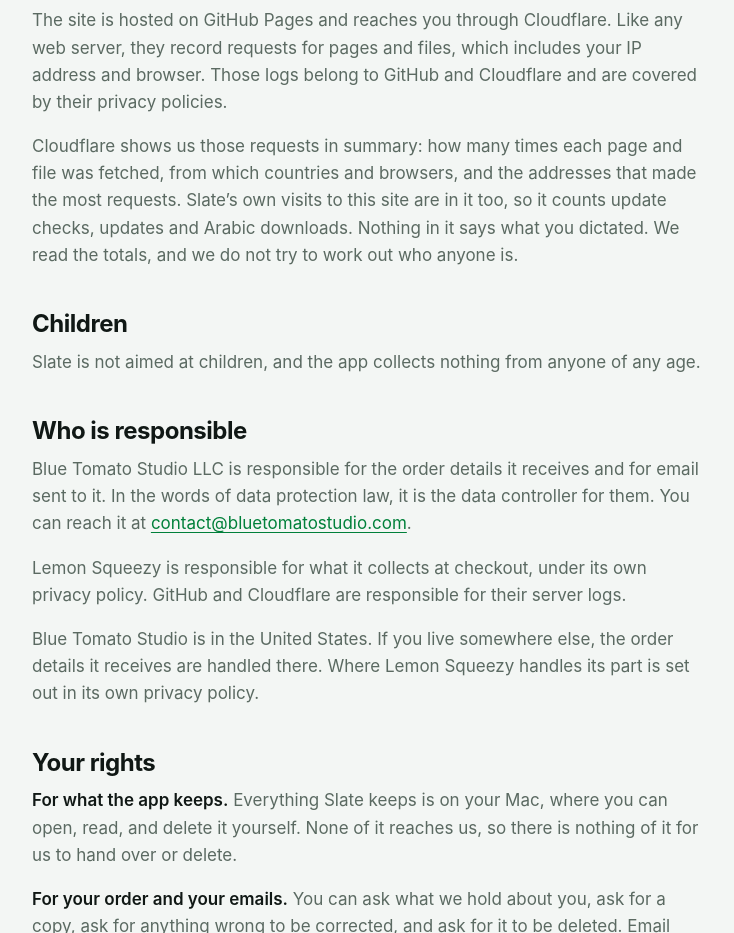
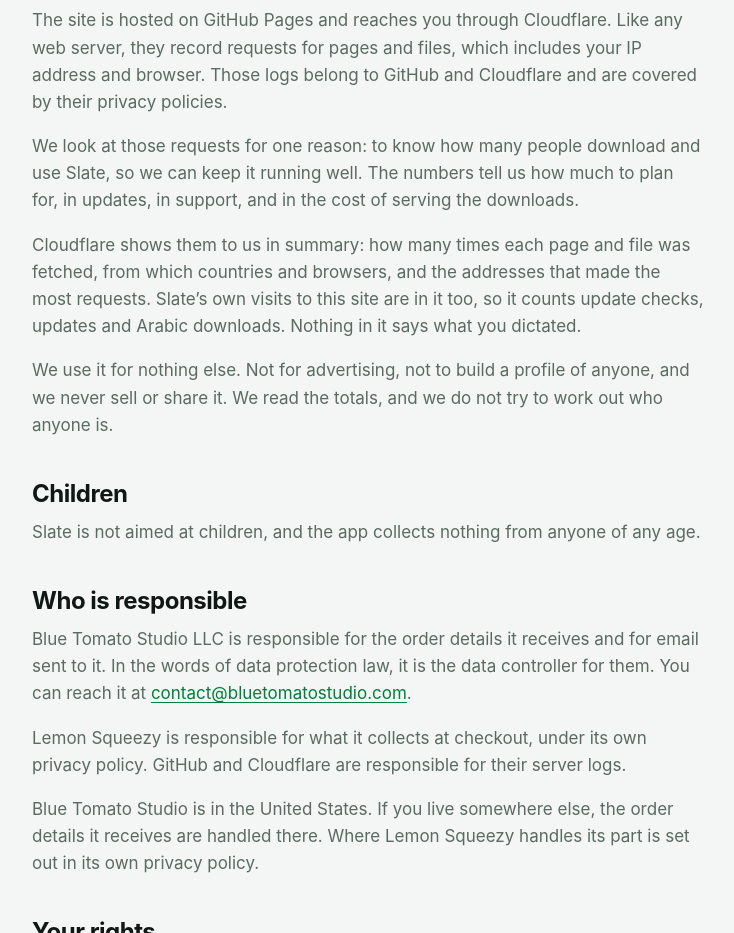
Before and after one commit to MuhammadFHossain/slate-site, a plain HTML site: page privacy.html in a window 1280 px wide. Shown: the part 5060-5993 px from the top of the page, without its empty margins (272-1006 px from the left). Drawn offline with Linux system fonts and the light colour scheme.

Commit message:
Privacy: why we count downloads, and that the counts are used for nothing else
Co-Authored-By: Claude Opus 5.5 <noreply@anthropic.com>

```diff
--- a/privacy.html
+++ b/privacy.html
@@ -190,12 +190,18 @@
   Like any web server, they record requests for pages and files, which
   includes your IP address and browser. Those logs belong to GitHub and
   Cloudflare and are covered by their privacy policies.</p>
-  <p>Cloudflare shows us those requests in summary: how many times each page
-  and file was fetched, from which countries and browsers, and the addresses
-  that made the most requests. Slate&rsquo;s own visits to this site are in it
-  too, so it counts update checks, updates and Arabic downloads. Nothing in it
-  says what you dictated. We read the totals, and we do not try to work out
-  who anyone is.</p>
+  <p>We look at those requests for one reason: to know how many people
+  download and use Slate, so we can keep it running well. The numbers tell us
+  how much to plan for, in updates, in support, and in the cost of serving the
+  downloads.</p>
+  <p>Cloudflare shows them to us in summary: how many times each page and file
+  was fetched, from which countries and browsers, and the addresses that made
+  the most requests. Slate&rsquo;s own visits to this site are in it too, so it
+  counts update checks, updates and Arabic downloads. Nothing in it says what
+  you dictated.</p>
+  <p>We use it for nothing else. Not for advertising, not to build a profile of
+  anyone, and we never sell or share it. We read the totals, and we do not try
+  to work out who anyone is.</p>
 
   <h2>Children</h2>
   <p>Slate is not aimed at children, and the app collects nothing from anyone
```
